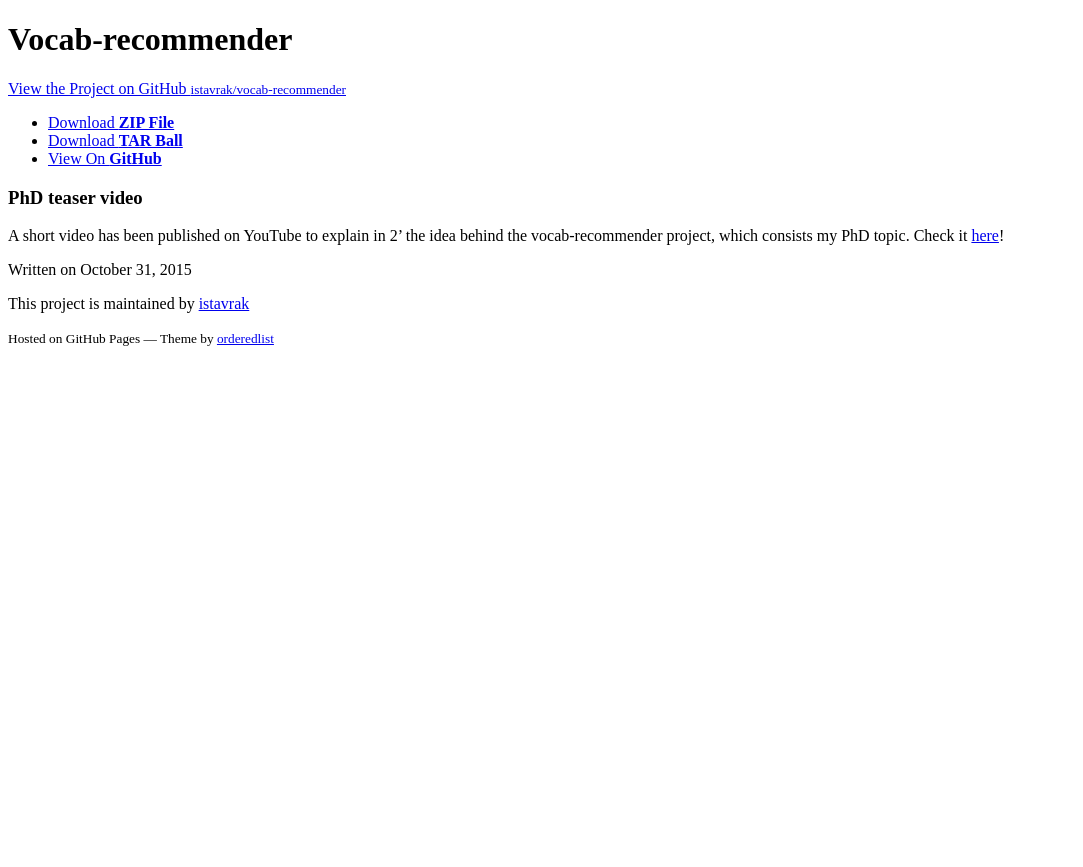
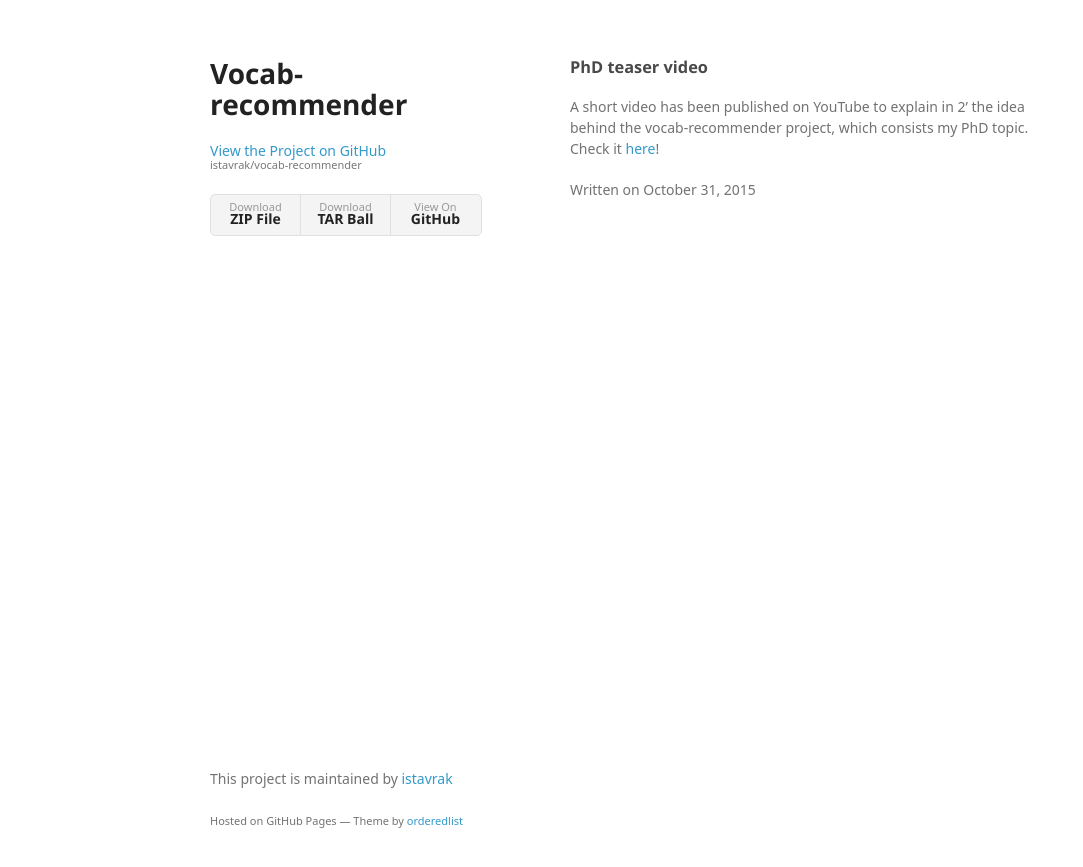
Before and after one commit to istavrak/vocab-recommender, a Jekyll site: the page built from _posts/2015-10-31-phd-teaser-video.md, in a window 1280 px wide. Shown: the top 867 px of the page, without its empty margins (0-1083 px from the left). Built offline with Jekyll 4.4.1, drawn with Linux system fonts in a browser that asks for light colours; some web fonts are replaced; Markdown is read by kramdown in place of the engine named in the settings.

Commit message:
Fixing css path

```diff
--- a/_layouts/post.html
+++ b/_layouts/post.html
@@ -3,10 +3,10 @@
   <head>
     <meta charset="utf-8">
     <meta http-equiv="X-UA-Compatible" content="chrome=1">
-    <title>Vocab-recommender by istavrak</title>
+    <title>{{ page.title }} - {{ site.name }}</title>
 
-    <link rel="stylesheet" href="stylesheets/styles.css">
-    <link rel="stylesheet" href="stylesheets/github-light.css">
+    <link rel="stylesheet" href="{{ site.baseurl }}/stylesheets/styles.css">
+    <link rel="stylesheet" href="{{ site.baseurl }}/stylesheets/github-light.css">
     <meta name="viewport" content="width=device-width">
     <!--[if lt IE 9]>
     <script src="//html5shiv.googlecode.com/svn/trunk/html5.js"></script>
```
